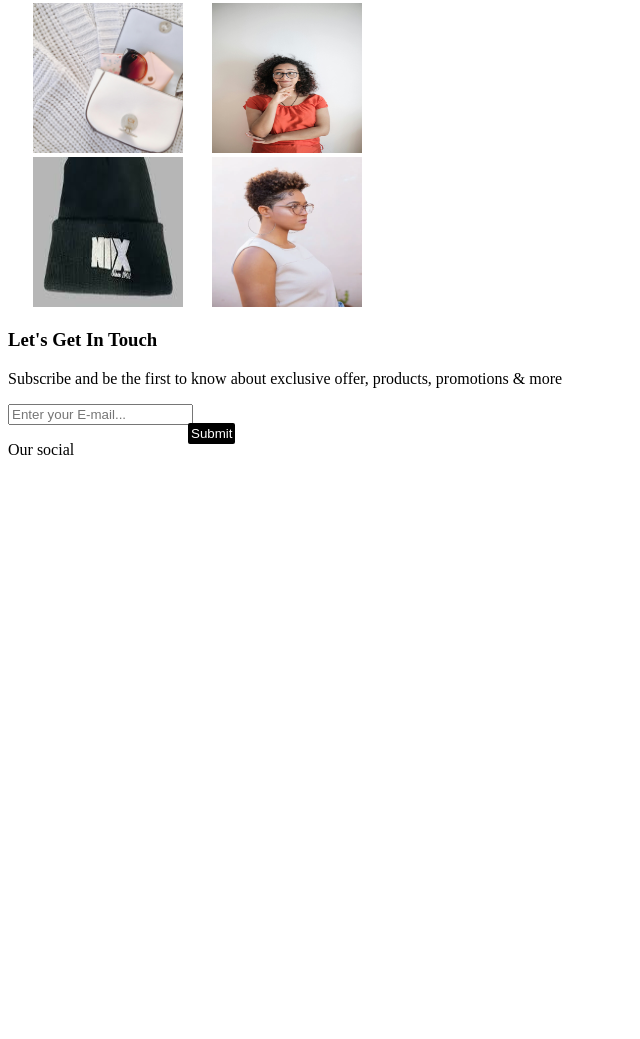
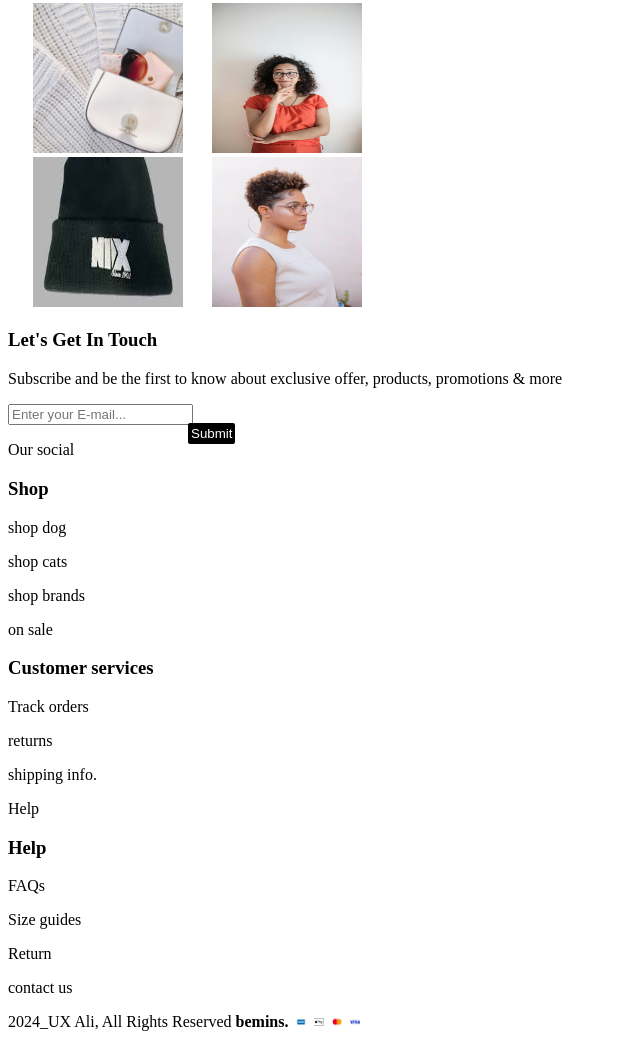
Before and after one commit to Latifah-Umunyana/Assessment--01-HTML, a plain HTML site: page index.html in a window 1280 px wide. Shown: the part 1727-2766 px from the top of the page, without its empty margins (0-640 px from the left). Before the commit the page ends 2202 px from the top, so only its background shows below. Drawn offline with Linux system fonts and the light colour scheme.

Commit message:
add changes

```diff
--- a/index.html
+++ b/index.html
@@ -129,6 +129,33 @@
 
 
 
+<h3>Shop</h3>
+<p>shop dog</p>
+<p>shop cats</p>
+<p>shop brands</p>
+<p>on sale</p>
+
+
+<h3>Customer services</h3>
+<p>Track orders</p>
+<p>returns</p>
+<p>shipping info.</p>
+<p>Help</p>
+
+
+<h3>Help</h3>
+<p>FAQs</p>
+<p>Size guides</p>
+<p>Return</p>
+<p>contact us</p>
+
+<label>2024_UX Ali, All Rights Reserved</label>
+<label><b>bemins.</b></label>
+
+<img src="images/Amex.png" alt="amex" class="payments-means">
+<img src="images/apple pa.jpeg" alt="amex" class="payments-means">
+<img src="images/mastercard.jpeg" alt="amex" class="payments-means">
+<img src="images/visa pay.jpeg" alt="amex" class="payments-means">
 
 </body>
 </html>
--- a/style.css
+++ b/style.css
@@ -165,3 +165,16 @@ text-align: center;
     top: 2150px;
     left: 188px;
 }
+
+.payments-means{
+    width: 10px;
+    height: 10px;
+    margin-left: 4px;
+}
+
+@media  only screen and(min-width: 768px) {
+
+
+
+
+}
```
Also changed, not shown: images/Amex.png (added), images/apple pa.jpeg (added), images/mastercard.jpeg (added), images/visa pay.jpeg (added).
